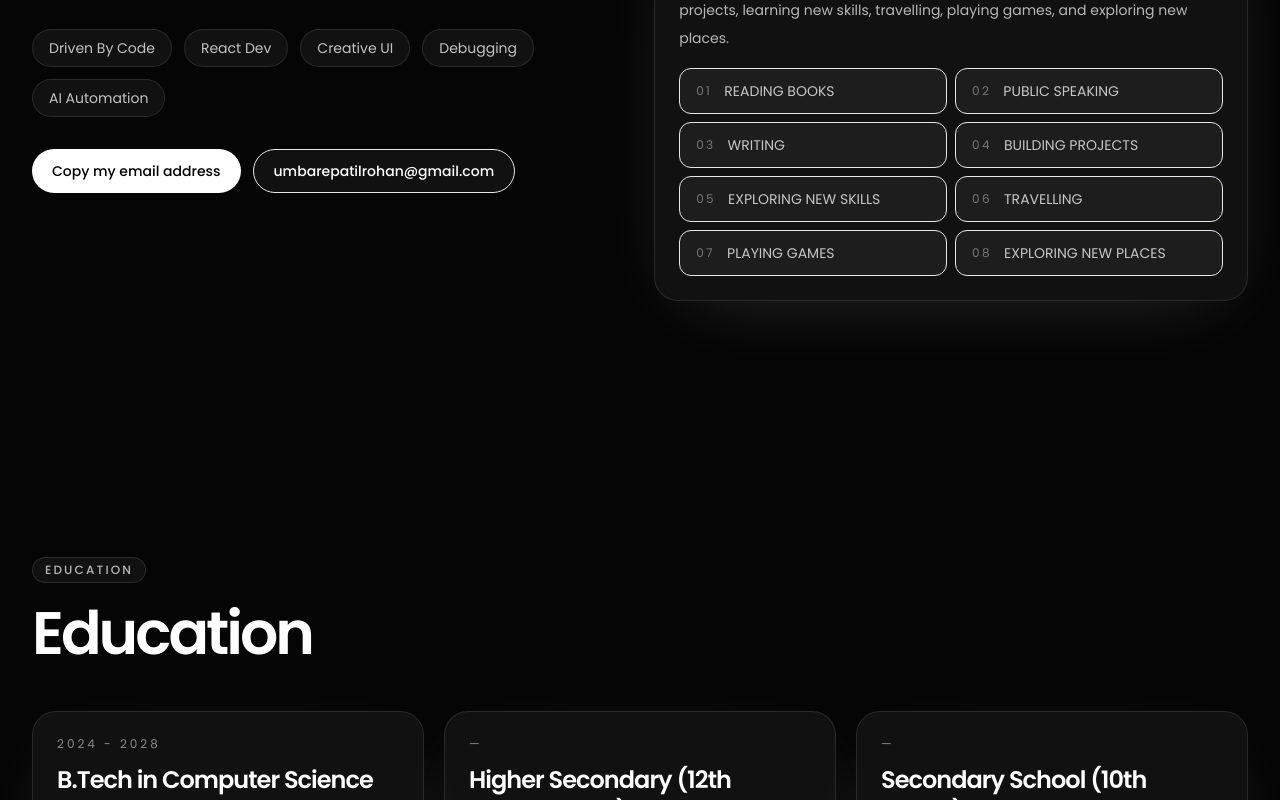
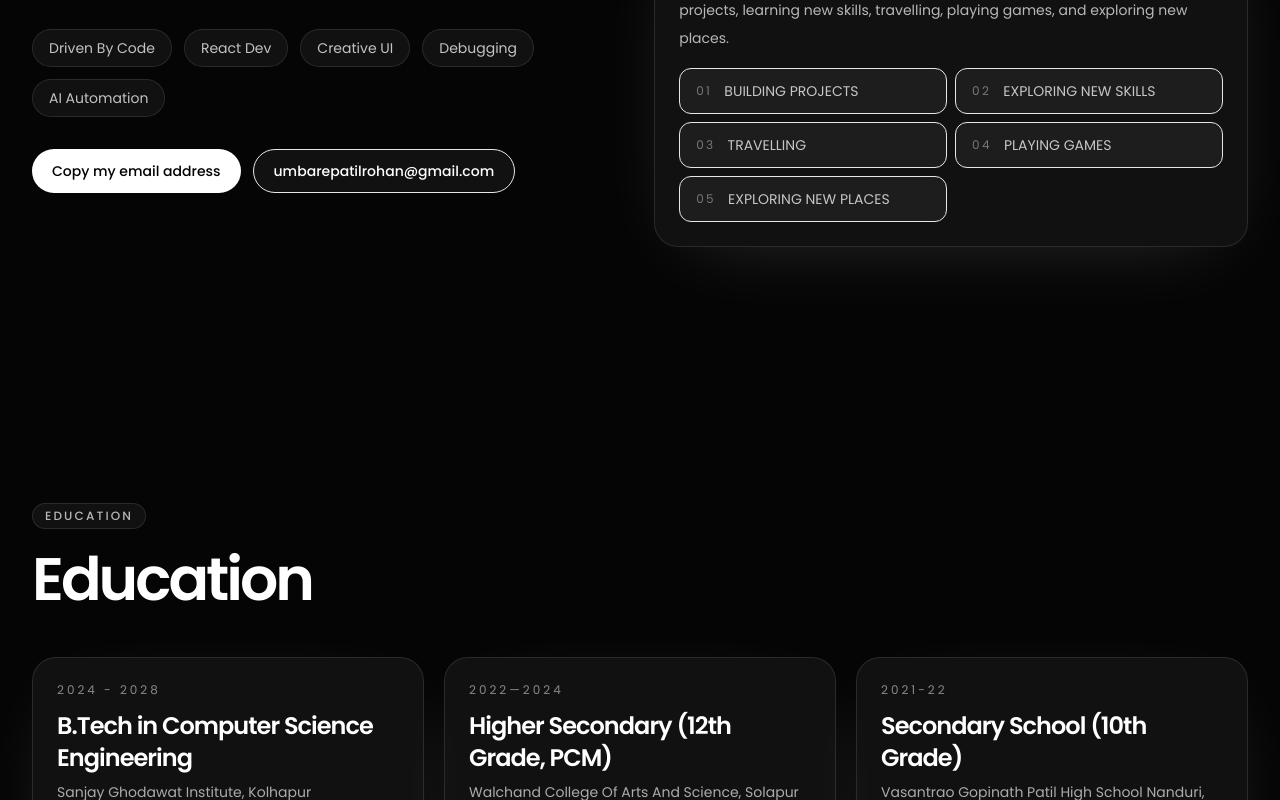
Before and after one commit to rohanumbarepatil/Rohan-protfolio, a React (Vite) app: page / in a window 1280 px wide. Shown: the part 1480-2280 px from the top of the page. Built offline with nearby package versions, Linux system fonts and the light colour scheme.

Commit message:
update portfolio changes

```diff
--- a/src/data/portfolio.ts
+++ b/src/data/portfolio.ts
@@ -145,9 +145,6 @@ export const aboutNarrative = [
 ]
 
 export const hobbies = [
-  'READING BOOKS',
-  'PUBLIC SPEAKING',
-  'WRITING',
   'BUILDING PROJECTS',
   'EXPLORING NEW SKILLS',
   'TRAVELLING',
@@ -368,16 +365,16 @@ export const education: EducationItem[] = [
     keySkills: ['Data Structures', 'Problem Solving', 'Critical Thinking'],
   },
   {
-    title: 'Higher Secondary (12th Grade, PCMB)',
+    title: 'Higher Secondary (12th Grade, PCM)',
     institution: 'Walchand College Of Arts And Science, Solapur',
-    period: '—',
+    period: '2022—2024',
     grade: 'Grade: 60.2%',
     keySkills: ['Physics', 'Chemistry', 'Mathematics'],
   },
   {
     title: 'Secondary School (10th Grade)',
     institution: 'Vasantrao Gopinath Patil High School Nanduri, Tulajapur',
-    period: '—',
+    period: '2021-22',
     grade: 'Grade: 89.80%',
     keySkills: ['Communication', 'Science'],
   },
```
